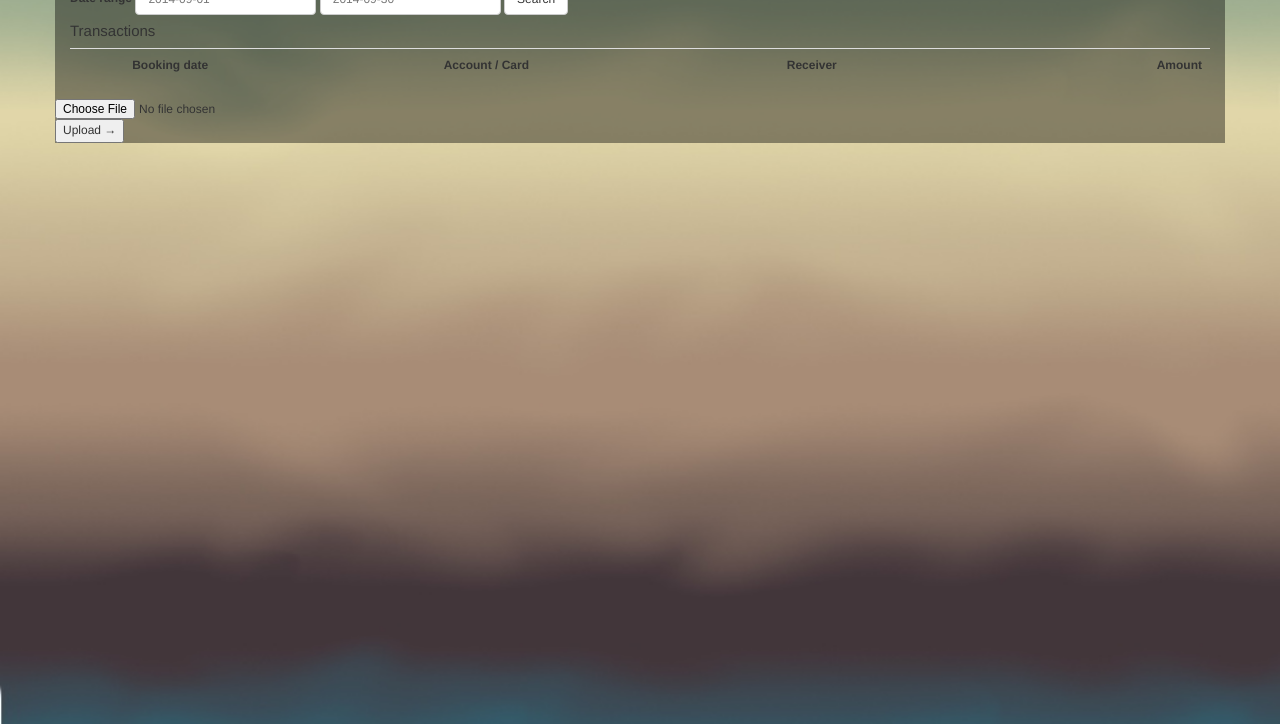
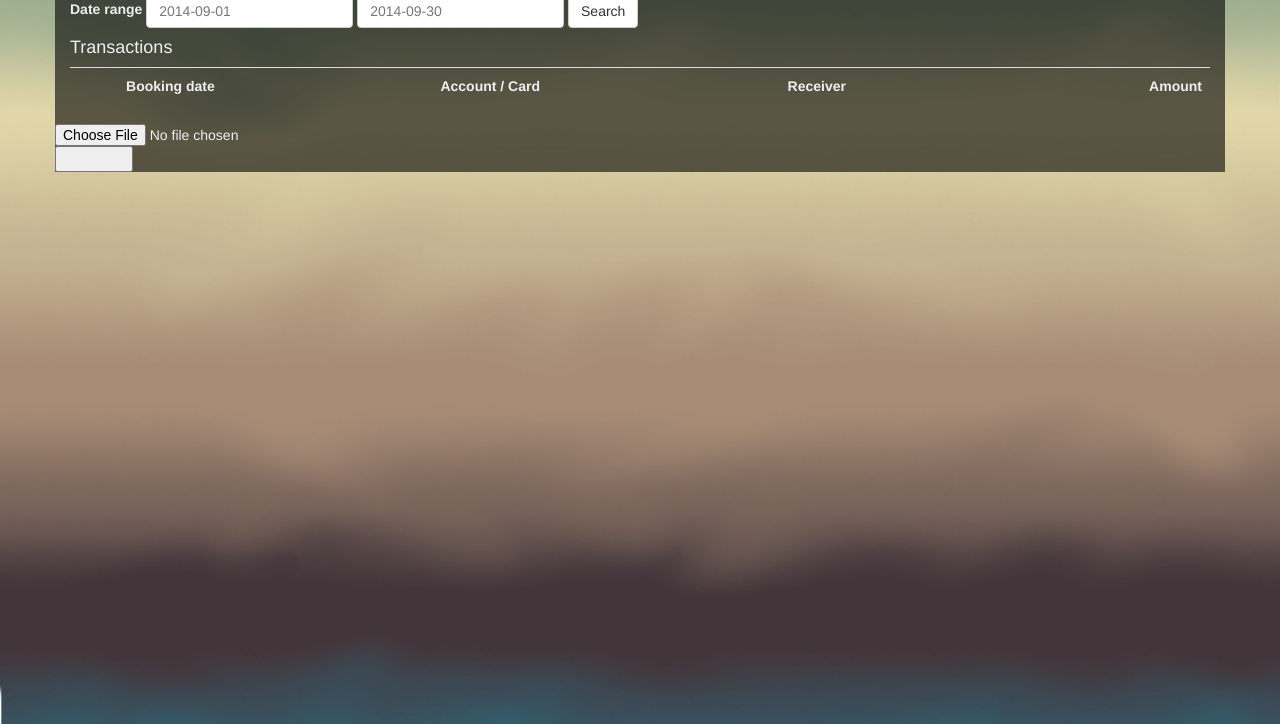
Before and after one commit to m1kah/angularjs-expenses, a website: page public/index.html in a window 1280 px wide. Shown: the part 76-800 px from the top of the page. Drawn offline with nearby package versions, Linux system fonts and the light colour scheme; no server answers.

Commit message:
Bigger font

```diff
--- a/client/styles/less/style.less
+++ b/client/styles/less/style.less
@@ -62,5 +62,5 @@ body {
 }
 
 .container {
-  background-color: rgba(0, 0, 0, 0.4);
+  background-color: rgba(0, 0, 0, 0.6);
 }
--- a/client/styles/less/variables.less
+++ b/client/styles/less/variables.less
@@ -27,7 +27,7 @@
 //** Background color for `<body>`.
 @body-bg:               #fff;
 //** Global text color on `<body>`.
-@text-color:            @gray-dark;
+@text-color:            @gray-lighter;
 
 //** Global textual link color.
 @link-color:            @brand-primary;
@@ -45,7 +45,7 @@
 @font-family-monospace:   Menlo, Monaco, Consolas, "Courier New", monospace;
 @font-family-base:        @font-family-sans-serif;
 
-@font-size-base:          12px;
+@font-size-base:          14px;
 @font-size-large:         ceil((@font-size-base * 1.25)); // ~18px
 @font-size-small:         ceil((@font-size-base * 0.85)); // ~12px
 
```
Also changed, not shown: public/css/style.css.
